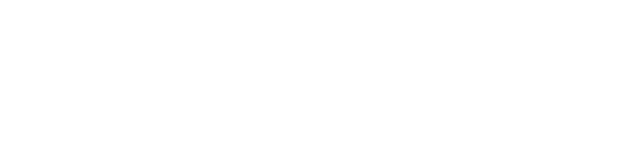
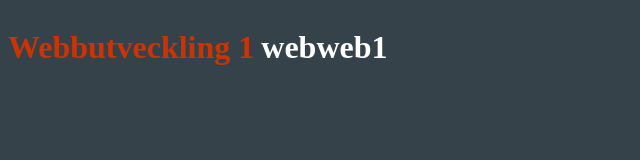
Before and after one commit to te22a-Lee-Theo/Lek_3b-uppg3, a plain HTML site: page index.html in a window 1280 px wide. Shown: the whole page, without its empty margins (0-640 px from the left). Drawn offline with Linux system fonts and the light colour scheme.

Commit message:
title, color, background change

```diff
--- a/index.html
+++ b/index.html
@@ -4,8 +4,19 @@
     <meta charset="UTF-8">
     <meta name="viewport" content="width=device-width, initial-scale=1.0">
     <title>Document</title>
+    <link rel="stylesheet" href="style.css">
 </head>
 <body>
+    <div id = "header">
+        <div class = "container">
+            <div class = "brandning">
+                <h1 class = "title">Webbutveckling 1</h1> <h1 class = "title2">webweb1</h1>
+            </div>
+            <div class= nav>
 
+            </div>
+
+        </div>
+    </div>
 </body>
 </html>
--- a/style.css
+++ b/style.css
@@ -0,0 +1,18 @@
+body
+{
+    background-color: #35424a;
+}
+.brandning
+{
+    display: flex;
+    flex-direction: row;
+}
+.title
+{
+    color: rgba(208, 52, 0, 0.961);
+    margin-right: 7px;
+}
+.title2
+{
+    color: white;
+}
```
